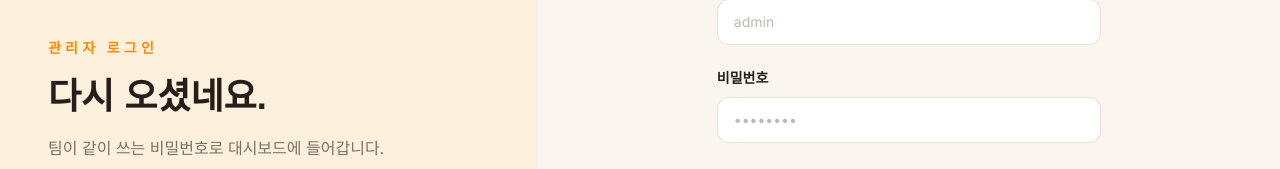
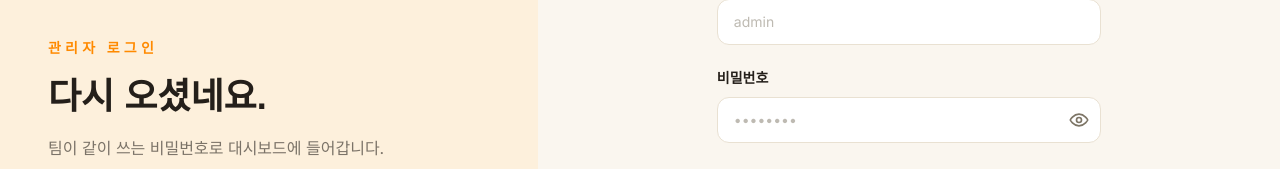
Before and after one commit to sagejeong/anima-site, a Next.js app: page /admin/login in a window 1280 px wide. Shown: the part 308-477 px from the top of the page. Built offline with nearby package versions, Linux system fonts and the light colour scheme; a web font is replaced by a local one.

Commit message:
비밀번호 입력란에 눈 아이콘으로 보기/숨기기 토글 추가

```diff
--- a/components/form/Fields.tsx
+++ b/components/form/Fields.tsx
@@ -1,5 +1,6 @@
 "use client";
 
+import { useState } from "react";
 import type { Option } from "@/lib/signup";
 
 type FieldProps = {
@@ -82,11 +83,15 @@ export function TextField({
   min,
   max,
 }: TextFieldProps) {
+  const [isVisible, setIsVisible] = useState(false);
+  const isPassword = type === "password";
+
   return (
     <Field label={label} htmlFor={id} required={required} hint={hint} error={error}>
+      <div className="relative">
         <input
           id={id}
-        type={type}
+          type={isPassword && isVisible ? "text" : type}
           value={value}
           onChange={(event) => onChange(event.target.value)}
           placeholder={placeholder}
@@ -94,9 +99,40 @@ export function TextField({
           min={min}
           max={max}
           aria-invalid={error ? true : undefined}
-        className={inputClass(Boolean(error))}
+          className={`${inputClass(Boolean(error))} ${isPassword ? "pr-11" : ""}`}
         />
+        {isPassword && (
+          <button
+            type="button"
+            onClick={() => setIsVisible((v) => !v)}
+            aria-label={isVisible ? "비밀번호 숨기기" : "비밀번호 보기"}
+            className="absolute right-3 top-1/2 -translate-y-1/2 text-ink-soft transition-colors hover:text-ink"
+          >
+            {isVisible ? <EyeOffIcon /> : <EyeIcon />}
+          </button>
+        )}
+      </div>
     </Field>
+  );
+}
+
+function EyeIcon() {
+  return (
+    <svg viewBox="0 0 24 24" fill="none" stroke="currentColor" strokeWidth="2" strokeLinecap="round" strokeLinejoin="round" className="h-5 w-5" aria-hidden="true">
+      <path d="M1.5 12S5 5 12 5s10.5 7 10.5 7-3.5 7-10.5 7S1.5 12 1.5 12Z" />
+      <circle cx="12" cy="12" r="3" />
+    </svg>
+  );
+}
+
+function EyeOffIcon() {
+  return (
+    <svg viewBox="0 0 24 24" fill="none" stroke="currentColor" strokeWidth="2" strokeLinecap="round" strokeLinejoin="round" className="h-5 w-5" aria-hidden="true">
+      <path d="M3 3l18 18" />
+      <path d="M10.6 5.1A10.9 10.9 0 0 1 12 5c7 0 10.5 7 10.5 7a13.2 13.2 0 0 1-3.1 4" />
+      <path d="M6.6 6.6C3.8 8.4 1.5 12 1.5 12s3.5 7 10.5 7a10.4 10.4 0 0 0 5.4-1.5" />
+      <path d="M9.9 9.9a3 3 0 0 0 4.2 4.2" />
+    </svg>
   );
 }
 
--- a/components/hub/FormField.tsx
+++ b/components/hub/FormField.tsx
@@ -1,3 +1,7 @@
+"use client";
+
+import { useState } from "react";
+
 type FormFieldProps = {
   label: string;
   type?: string;
@@ -21,19 +25,54 @@ export default function FormField({
   value,
   onChange,
 }: FormFieldProps) {
+  const [isVisible, setIsVisible] = useState(false);
+  const isPassword = type === "password";
+
   return (
     <label className="block">
       <span className="text-sm font-bold text-ink">{label}</span>
+      <div className="relative mt-2">
         <input
-        type={type}
+          type={isPassword && isVisible ? "text" : type}
           name={name}
           placeholder={placeholder}
           required={required}
           autoComplete={autoComplete}
           value={value}
           onChange={onChange}
-        className="mt-2 block w-full rounded-xl border border-line bg-steel-surface px-4 py-3 text-sm text-ink placeholder:text-ink-soft/50 focus:border-primary focus:outline-none focus:ring-2 focus:ring-primary/20"
+          className={`block w-full rounded-xl border border-line bg-steel-surface px-4 py-3 text-sm text-ink placeholder:text-ink-soft/50 focus:border-primary focus:outline-none focus:ring-2 focus:ring-primary/20 ${isPassword ? "pr-11" : ""}`}
         />
+        {isPassword && (
+          <button
+            type="button"
+            onClick={() => setIsVisible((v) => !v)}
+            aria-label={isVisible ? "비밀번호 숨기기" : "비밀번호 보기"}
+            className="absolute right-3 top-1/2 -translate-y-1/2 text-ink-soft transition-colors hover:text-ink"
+          >
+            {isVisible ? <EyeOffIcon /> : <EyeIcon />}
+          </button>
+        )}
+      </div>
     </label>
   );
 }
+
+function EyeIcon() {
+  return (
+    <svg viewBox="0 0 24 24" fill="none" stroke="currentColor" strokeWidth="2" strokeLinecap="round" strokeLinejoin="round" className="h-5 w-5" aria-hidden="true">
+      <path d="M1.5 12S5 5 12 5s10.5 7 10.5 7-3.5 7-10.5 7S1.5 12 1.5 12Z" />
+      <circle cx="12" cy="12" r="3" />
+    </svg>
+  );
+}
+
+function EyeOffIcon() {
+  return (
+    <svg viewBox="0 0 24 24" fill="none" stroke="currentColor" strokeWidth="2" strokeLinecap="round" strokeLinejoin="round" className="h-5 w-5" aria-hidden="true">
+      <path d="M3 3l18 18" />
+      <path d="M10.6 5.1A10.9 10.9 0 0 1 12 5c7 0 10.5 7 10.5 7a13.2 13.2 0 0 1-3.1 4" />
+      <path d="M6.6 6.6C3.8 8.4 1.5 12 1.5 12s3.5 7 10.5 7a10.4 10.4 0 0 0 5.4-1.5" />
+      <path d="M9.9 9.9a3 3 0 0 0 4.2 4.2" />
+    </svg>
+  );
+}
```
Lines whose indentation alone changed are shown as unchanged.
